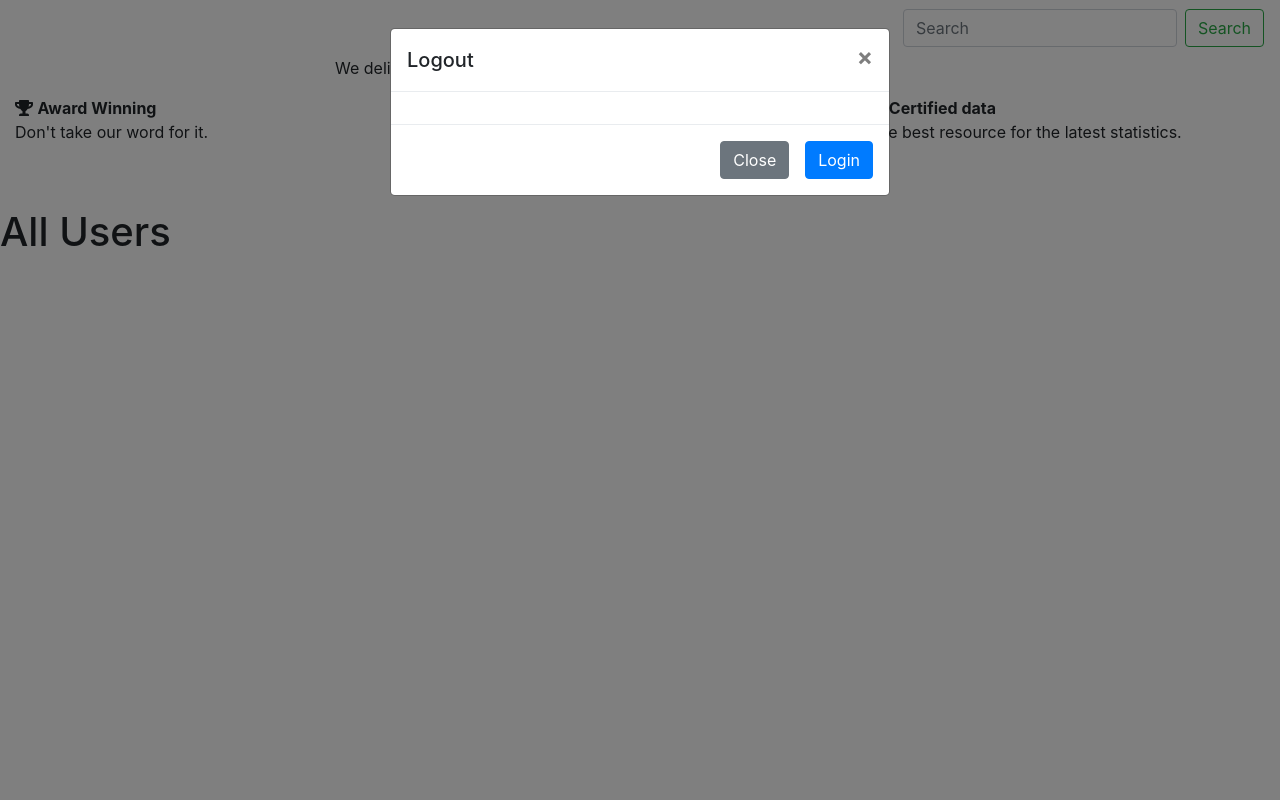
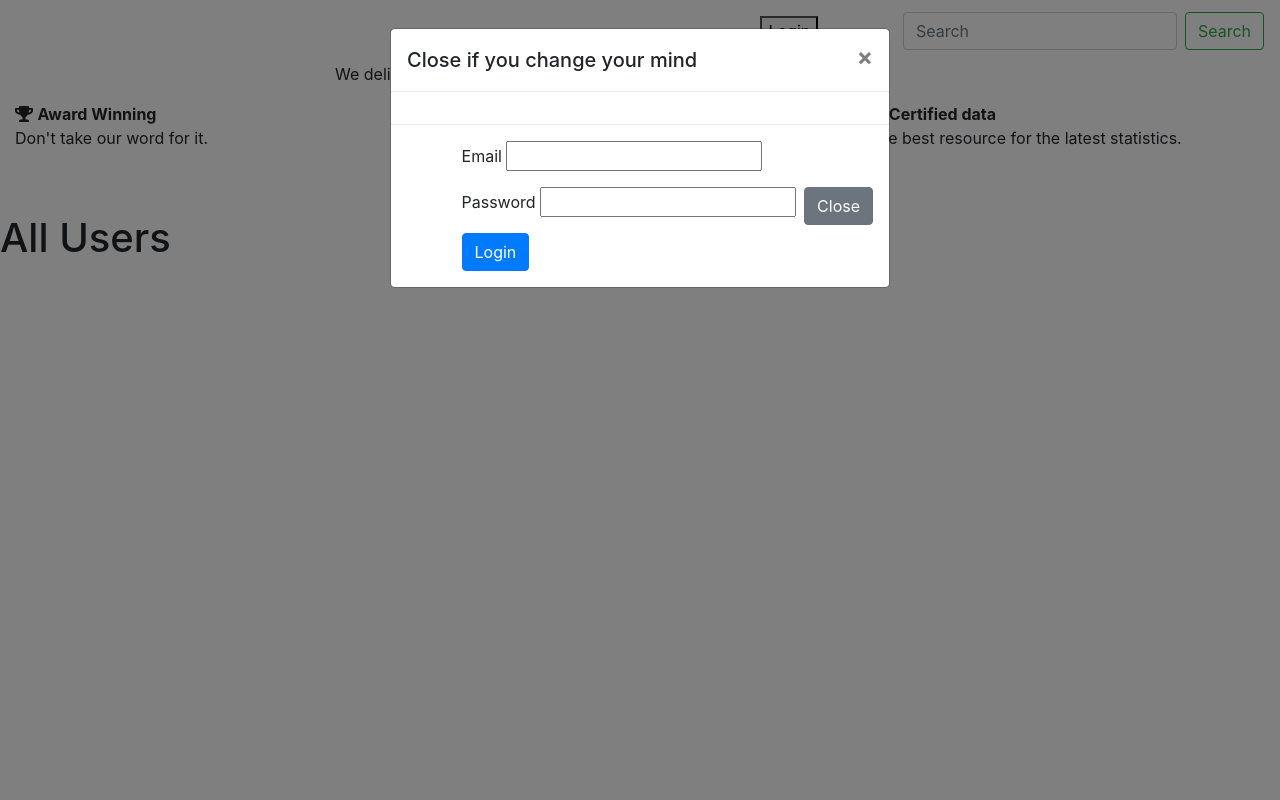
Before and after one commit to jagaamaae/hb-project, a Flask app: page /users in a window 1280 px wide, after a click on "Login". Run offline with Flask 2, Linux system fonts and the light colour scheme; some libraries are stand-ins or nearby versions.

Commit message:
dropdown profile, login pop-op, login change

```diff
--- a/crud.py
+++ b/crud.py
@@ -1,4 +1,4 @@
-from model import CountryCapital, db, User,  CountryPopulation,  CountryContinent,  CountryStats, connect_to_db
+from model import CountryCapital, db, User,  CountryPopulation,  CountryContinent,  CountryStats, USInfo, USStates, connect_to_db
 
 
 """CRUD operations."""
@@ -15,27 +15,27 @@ def create_user(email, password):
 
     return user
 
-# def create_states(state, population, capital):
-#     state = USInfo(state=state, population=population, capital=capital)
+def create_states(state, population, capital):
+    state = USInfo(state=state, population=population, capital=capital)
 
-#     db.session.add(state)
-#     db.session.commit()
+    db.session.add(state)
+    db.session.commit()
 
-#     return state
+    return state
 
 
-# def create_us(date, country, state, confirmed, deaths ):
+def create_us(date, country, county, state, confirmed):
 
-#     us = USStates (date=date,
-#                                  country=country,
-#                                  state=state,
-#                                  confirmed=confirmed,
-#                                  deaths=deaths)
+    us = USStates (date=date,
+                                 country=country,
+                                 county=county,
+                                 state=state,
+                                 confirmed=confirmed)
 
-#     db.session.add(us)
-#     db.session.commit()
+    db.session.add(us)
+    db.session.commit()
 
-#     return us
+    return us
 
 
 def create_reference(country,  population):
--- a/templates/base.html
+++ b/templates/base.html
@@ -19,7 +19,7 @@
   <!-- Static navbar -->
   <nav class="navbar navbar-expand-lg navbar-dark">
 
-    <a id="ubermelon-logo" class="navbar-brand" href="/countries">All Countries</a>
+    <a id="all-countries" class="navbar-brand" href="/countries">All Countries</a>
 
     <!-- Make navbar toggleable for small devices -->
     <button class="navbar-toggler" type="button" data-toggle="collapse" data-target="#navbarSupportedContent" aria-controls="navbarSupportedContent" aria-expanded="false" aria-label="Toggle navigation">
@@ -29,12 +29,15 @@
     <div class="collapse navbar-collapse" id="navbarSupportedContent">
 
       <ul class="navbar-nav mr-auto">
+
         <li class="nav-item">
           <a class="nav-link" href="/us">US Data</a>
         </li>
+
         <li class="nav-item">
           <a class="nav-link" href="/select">Select a country</a>
         </li>
+
         <li class="nav-item">
           <a class="nav-link" href="#">Contact</a>
         </li>
@@ -42,7 +45,21 @@
 
       <ul class="navbar-nav ml-auto">
         <li class="nav-item">
-          <a class="nav-link" href="login-info" data-toggle="modal" data-target="#exampleModal">Login</a>
+          <a class="nav-link" href="login-info" data-toggle="modal" data-target="#exampleModal"><button type="button" id='signIn' class='signInText'>Login</button></a>
+           <script>
+                    "use strict";
+                      let button = document.querySelector('#signIn');
+                      function changeText() {
+                        if (button.innerHTML === 'Login') {
+                          button.innerHTML = 'Logout';
+                        }
+                        else if (button.innerHTML === 'Logout') {
+                          button.innerHTML = 'Login';
+                      }
+                    }
+
+                      signIn.addEventListener('click', changeText);
+                    </script>
         </li>
 
           <!-- Login Modal -->
@@ -50,7 +67,7 @@
             <div class="modal-dialog" role="document">
               <div class="modal-content">
                 <div class="modal-header">
-                  <h5 class="modal-title" id="modalLabel"> Logout</h5>
+                  <h5 class="modal-title" id="modalLabel"> Close if you change your mind</h5>
                   <button type="button" class="close" data-dismiss="modal" aria-label="Close">
                     <span aria-hidden="true">&times;</span>
                   </button>
@@ -58,32 +75,24 @@
                 <div class="modal-body">
                 </div>
                 <div class="modal-footer">
-                  <button type="button" class="btn btn-secondary" data-dismiss="modal">Close</button>
+
 
                     {% if "email" in session %}
-                    <form action="/logout" method="POST"></form>
-                    <button type='submit' id="signIn" class="btn btn-primary">Logout</button>
+                    <form action="/logout" method="POST">
+                      <button type='submit' id="signOut" class="btn btn-primary">Logout</button></form>
                     {% else %}
-                    <form action="/login-info" method="POST"></form>
-                    <button type='submit' id="signIn" class="btn btn-primary">Login</button>
+                    <form action="/login-info" method="POST">
+                      <p>
+                        Email <input type="text" name="email">
+                      </p>
+                      <p>
+                        Password <input type="password" name="password">
+                      </p>
+                      <button type='submit' id="signIn" class="btn btn-primary">Login</button></form>
+
                     {% endif %}
-
-                    <!-- <script>
-                    "use strict";
-                      let button = document.querySelector('#signIn');
-
-                      function changeText() {
-                        if (button.innerHTML === 'Logout') {
-                          button.innerHTML = 'Login';
-                        }
-                        else if (button.innerHTML === 'Logout') {
-                          button.innerHTML = 'Login';
-                      }
-                    }
-
-                      signIn.addEventListener('click', changeText);
-                    </script> -->
-                  </form>
+                    </form>
+                    <button type="button" class="btn btn-secondary" data-dismiss="modal">Close</button>
 
 
                 </div>
@@ -94,16 +103,12 @@
 
         <!-- Settings Dropdown -->
         <li class="nav-item dropdown">
-          <a class="nav-link dropdown-toggle" href="#" id="navbarDropdown" role="button" data-toggle="dropdown" aria-haspopup="true" aria-expanded="false">
-            Profile
-          </a>
+          <a class="nav-link dropdown-toggle" href="#" id="navbarDropdown" role="button" data-toggle="dropdown" aria-haspopup="true" aria-expanded="false">Profile</a>
           <div class="dropdown-menu" aria-labelledby="navbarDropdown">
+            <div class="dropdown-divider"></div>
             {% if "email" in session %}
-            <a class="dropdown-item" href='/users/<email>'>Your Profile</a>
-
-              {% endif %}
-            <div class="dropdown-divider"></div>
-            <a class="dropdown-item" href="#">Settings</a>
+            <a class="dropdown-item" href='/users/{{session.email}}'>Your Profile</a>
+            {% endif %}
           </div>
         </li>
         <!-- End dropdown -->
--- a/templates/homepage.html
+++ b/templates/homepage.html
@@ -29,7 +29,5 @@
       <input type="submit">
     </p>
     </div>
-  </form>
-
 
 {% endblock %}
```
Also changed, not shown: model.py (+18 -18 lines), seed_database.py (+7 -7 lines), templates/all_countries.html (+0 -20 lines).
